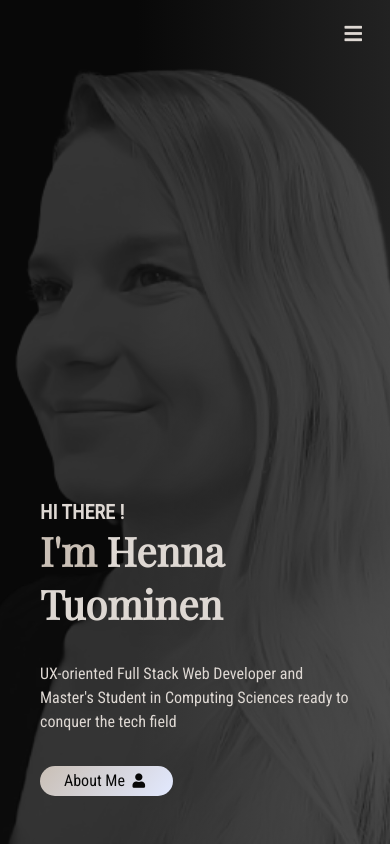
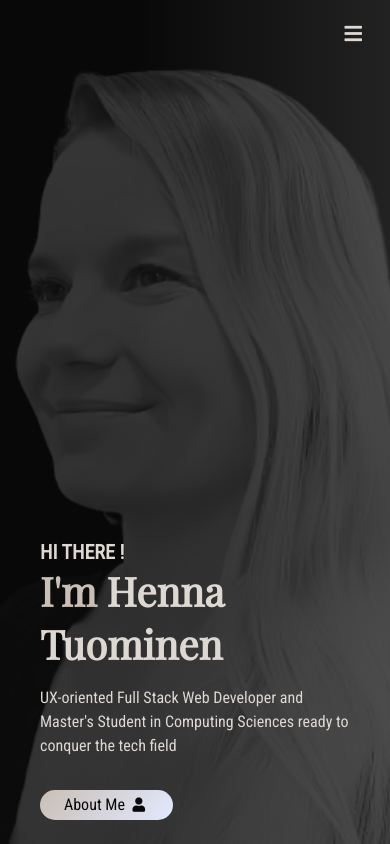
Before and after one commit to hennatee/hennatee.github.io, a plain HTML site: page index.html in a window 390 px wide. Shown: the top 844 px of the page. Drawn offline with nearby package versions, Linux system fonts and the light colour scheme.

Commit message:
Modify home section

```diff
--- a/style.css
+++ b/style.css
@@ -591,7 +591,12 @@ header i:hover, header i:focus {
      .home {
         justify-content: flex-end;
     }
-
+    .home h1 {
+        margin-bottom: 0;
+    }
+    #home-container {
+        padding: 2rem 0;
+    }
  }
 @media (max-width:400px) {
     header {
```
